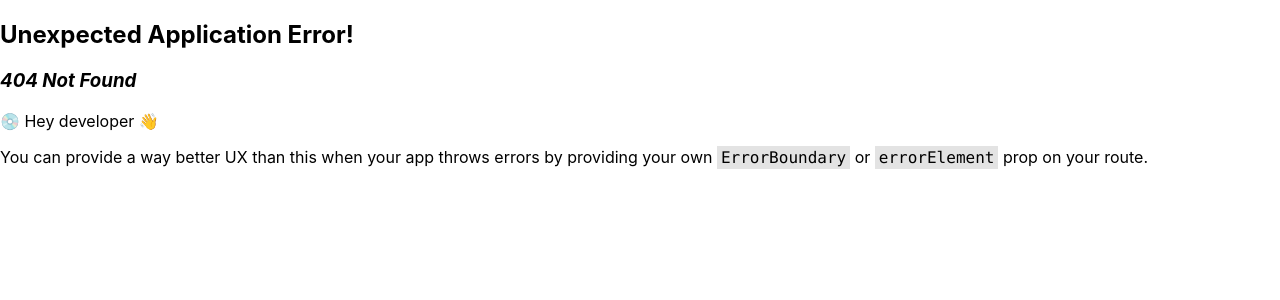
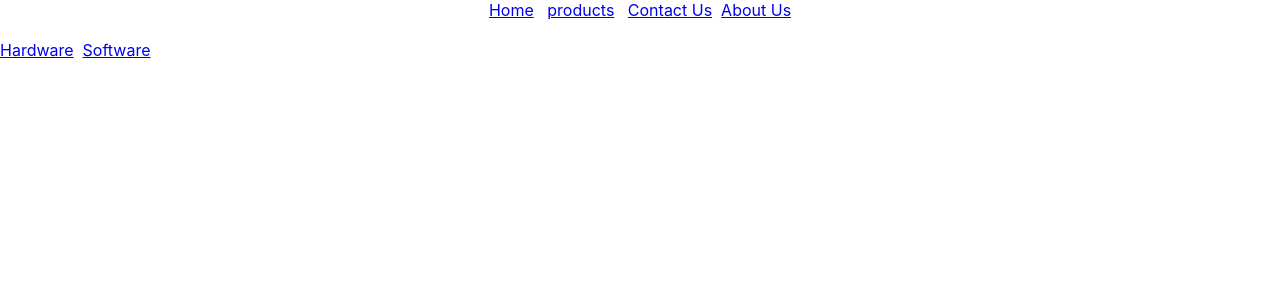
Before and after one commit to Murari072001/All-Apps, a React (Create React App) app: page /products in a window 1280 px wide. Before the commit this address had no page. Shown: the top 300 px of the page. Built offline with nearby package versions, Linux system fonts and the light colour scheme.

Commit message:
Basic-routing

```diff
--- a/src/About.jsx
+++ b/src/About.jsx
@@ -1,9 +1,11 @@
 import React from "react";
+import { Link, Outlet } from 'react-router-dom';
+import Header from "./Header";
 
-function About()
-{
+function About() {
     return (
         <>
+            <Header></Header>
             <div>About Us:</div>
         </>
     )
--- /dev/null
+++ b/src/AllProducts/Hardware.jsx
@@ -0,0 +1,12 @@
+import React from "react";
+
+function Hardware()
+{
+    return (
+        <>
+            <h1>All Hardware Products</h1>
+        </>
+    )
+}
+
+export default Hardware
--- /dev/null
+++ b/src/AllProducts/Software.jsx
@@ -0,0 +1,12 @@
+import React from "react";
+
+function Software()
+{
+    return (
+        <>
+            <h1>All Software Products</h1>
+        </>
+    )
+}
+
+export default Software
--- a/src/App.js
+++ b/src/App.js
@@ -1,15 +1,15 @@
 import { Link, Outlet } from 'react-router-dom';
 import './App.css';
+import Header from './Header';
 
 
 function App() {
   return (
-    <div className="App">
-      <Link to='/home'>Home</Link> &nbsp;&nbsp;
-      <Link to='/contact'>Contact Us</Link>&nbsp;&nbsp;
-      <Link to='/about'>About Us</Link>
-      <Outlet/>
-    </div>
+   <>
+    <Header></Header>
+    <Outlet />
+   </>
+
   );
 }
 
--- a/src/Contact.jsx
+++ b/src/Contact.jsx
@@ -1,9 +1,10 @@
 import React from "react";
-
-function Contact()
-{
-    return(
+import { Link, Outlet } from 'react-router-dom';
+import Header from "./Header";
+function Contact() {
+    return (
         <>
+            <Header></Header>
             <div>Contact Us:</div>
         </>
     )
--- /dev/null
+++ b/src/Header.jsx
@@ -0,0 +1,17 @@
+import React from "react";
+import { Link, Outlet } from 'react-router-dom';
+
+function Header() {
+    return (
+        <>
+            <div className="App">
+                <Link to='/home'>Home</Link> &nbsp;&nbsp;
+                <Link to='/products'>products</Link> &nbsp;&nbsp;
+                <Link to='/contact'>Contact Us</Link>&nbsp;&nbsp;
+                <Link to='/about'>About Us</Link>
+            </div>
+        </>
+    )
+}
+
+export default Header
--- a/src/Home.jsx
+++ b/src/Home.jsx
@@ -1,9 +1,11 @@
 import React from "react";
+import { Link, Outlet } from 'react-router-dom';
+import Header from "./Header";
 
-function Home()
-{
+function Home() {
     return (
         <>
+            <Header></Header>
             <h1>Welcome To Home</h1>
         </>
     )
--- /dev/null
+++ b/src/Products.jsx
@@ -0,0 +1,17 @@
+import React from "react";
+import { Outlet, Link } from "react-router-dom";
+import Header from "./Header";
+
+function Products() {
+    return (
+        <>
+            <Header></Header>
+            <br />
+            <Link to='hardware'>Hardware</Link>&nbsp;&nbsp;
+            <Link to='software'>Software</Link>
+            <Outlet></Outlet>
+        </>
+    )
+}
+
+export default Products
```
Also changed, not shown: src/index.js (+21 -4 lines).
